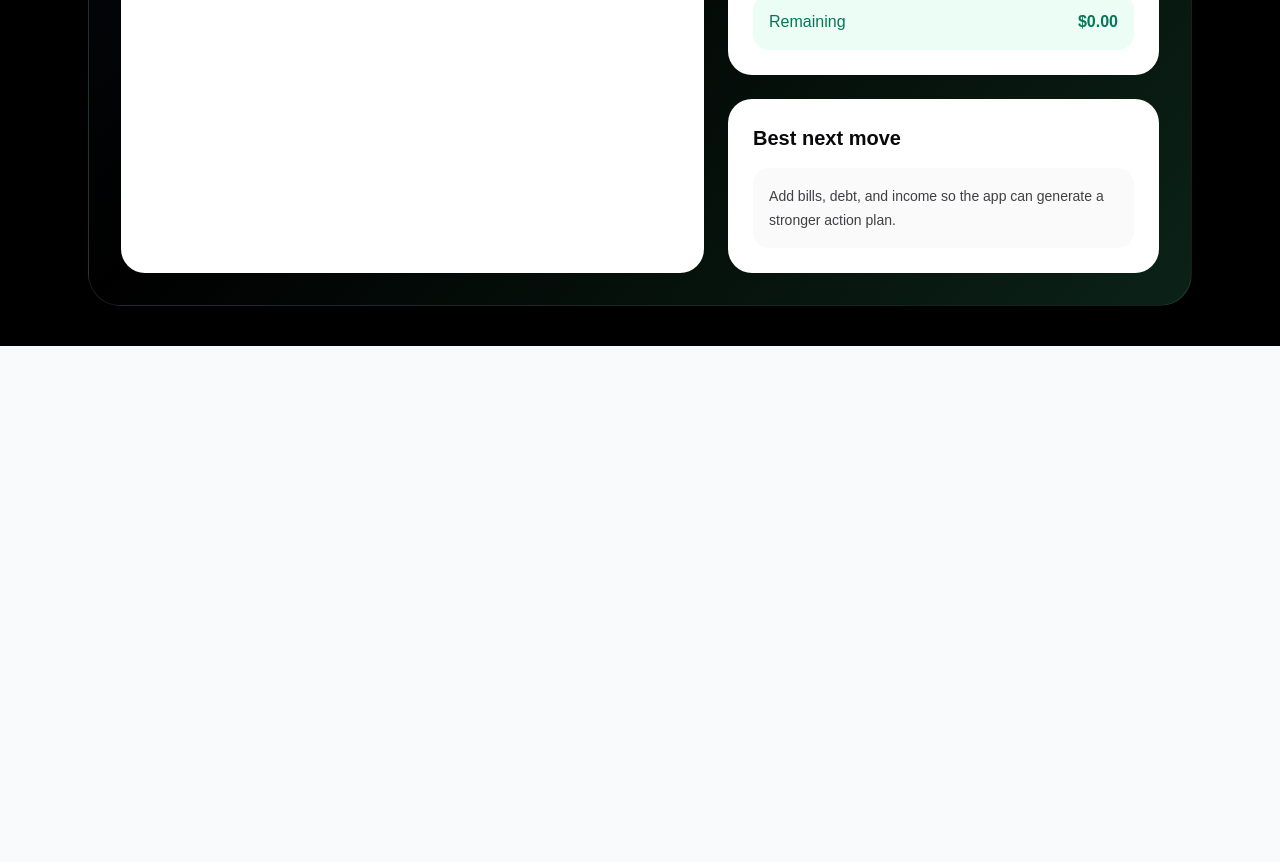
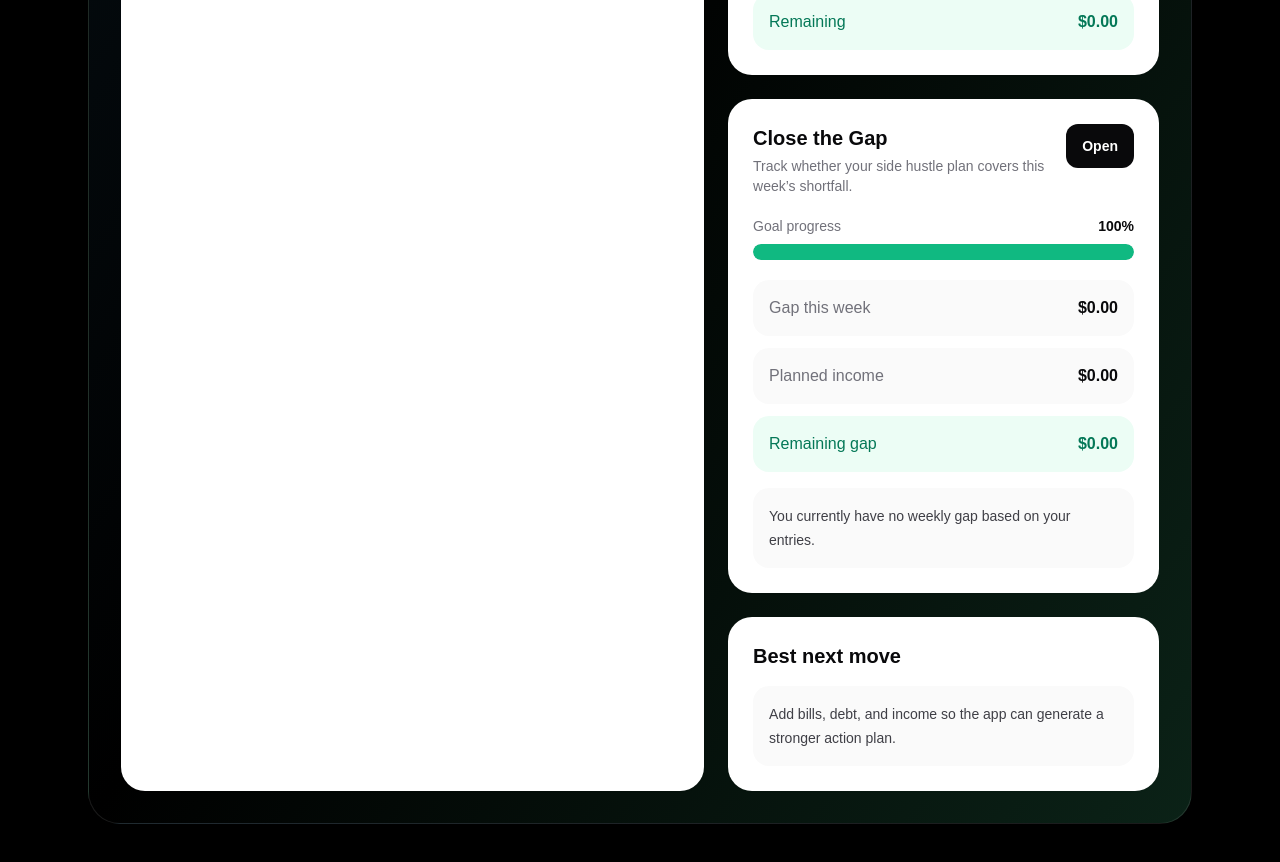
Before and after one commit to KristineMK72/money-control-saas, a Next.js app: page /dashboard in a window 1280 px wide. Shown: the part 940-1802 px from the top of the page. Before the commit the page ends 1286 px from the top, so only its background shows below. Built offline with nearby package versions, Linux system fonts and the light colour scheme; no server answers.

Commit message:
Update page.tsx

```diff
--- a/app/dashboard/page.tsx
+++ b/app/dashboard/page.tsx
@@ -16,9 +16,9 @@ type BillRow = {
   due_day: number | null;
 };
 
-type IncomeRow = { id: string; amount: number };
-type SpendRow = { id: string; amount: number };
-type PaymentRow = { id: string; amount: number };
+type IncomeRow = { id: string; amount: number; date_iso?: string };
+type SpendRow = { id: string; amount: number; date_iso?: string };
+type PaymentRow = { id: string; amount: number; date_iso?: string };
 
 type DebtRow = {
   id: string;
@@ -29,6 +29,17 @@ type DebtRow = {
   due_day: number | null;
   is_monthly: boolean | null;
   name: string;
+};
+
+type SideHustleRow = {
+  id: string;
+  user_id: string;
+  name: string;
+  income_type: "hourly" | "item" | "project" | "fixed";
+  rate: number;
+  planned_quantity: number;
+  note: string | null;
+  created_at: string;
 };
 
 type PriorityItem = {
@@ -44,6 +55,13 @@ type PriorityItem = {
 function startOfToday() {
   const d = new Date();
   d.setHours(0, 0, 0, 0);
+  return d;
+}
+
+function endOfWindow(daysFromNow: number) {
+  const d = startOfToday();
+  d.setDate(d.getDate() + daysFromNow);
+  d.setHours(23, 59, 59, 999);
   return d;
 }
 
@@ -153,6 +171,25 @@ function StatCard({
   );
 }
 
+function ProgressBar({ current, goal }: { current: number; goal: number }) {
+  const pct = goal <= 0 ? 100 : Math.min(100, Math.max(0, (current / goal) * 100));
+
+  return (
+    <div>
+      <div className="mb-2 flex items-center justify-between text-sm">
+        <span className="text-zinc-500">Goal progress</span>
+        <span className="font-semibold text-zinc-950">{pct.toFixed(0)}%</span>
+      </div>
+      <div className="h-4 overflow-hidden rounded-full bg-zinc-200">
+        <div
+          className="h-full rounded-full bg-emerald-500 transition-all"
+          style={{ width: `${pct}%` }}
+        />
+      </div>
+    </div>
+  );
+}
+
 export default function DashboardPage() {
   const [loading, setLoading] = useState(true);
   const [message, setMessage] = useState("");
@@ -160,10 +197,10 @@ export default function DashboardPage() {
 
   const [bills, setBills] = useState<BillRow[]>([]);
   const [debts, setDebts] = useState<DebtRow[]>([]);
-  const [incomeTotal, setIncomeTotal] = useState(0);
-  const [spendingTotal, setSpendingTotal] = useState(0);
-  const [paymentsTotal, setPaymentsTotal] = useState(0);
-  const [debtBalanceTotal, setDebtBalanceTotal] = useState(0);
+  const [incomeEntries, setIncomeEntries] = useState<IncomeRow[]>([]);
+  const [spendEntries, setSpendEntries] = useState<SpendRow[]>([]);
+  const [paymentEntries, setPaymentEntries] = useState<PaymentRow[]>([]);
+  const [sideHustles, setSideHustles] = useState<SideHustleRow[]>([]);
 
   useEffect(() => {
     async function loadDashboard() {
@@ -186,57 +223,56 @@ export default function DashboardPage() {
 
       setUserId(session.user.id);
 
-      const [billsRes, incomeRes, spendRes, paymentsRes, debtsRes] = await Promise.all([
+      const [
+        billsRes,
+        incomeRes,
+        spendRes,
+        paymentsRes,
+        debtsRes,
+        hustlesRes,
+      ] = await Promise.all([
         supabase.from("bills").select("*").order("created_at", { ascending: false }),
-        supabase.from("income_entries").select("id, amount"),
-        supabase.from("spend_entries").select("id, amount"),
-        supabase.from("payments").select("id, amount"),
+        supabase.from("income_entries").select("id, amount, date_iso"),
+        supabase.from("spend_entries").select("id, amount, date_iso"),
+        supabase.from("payments").select("id, amount, date_iso"),
         supabase.from("debts").select("*").order("created_at", { ascending: false }),
+        supabase.from("side_hustles").select("*").order("created_at", { ascending: false }),
       ]);
 
       if (billsRes.error) setMessage(billsRes.error.message);
       else setBills((billsRes.data || []) as BillRow[]);
 
-      if (!incomeRes.error) {
-        setIncomeTotal(
-          ((incomeRes.data || []) as IncomeRow[]).reduce(
-            (sum, row) => sum + Number(row.amount || 0),
-            0
-          )
-        );
-      }
-
-      if (!spendRes.error) {
-        setSpendingTotal(
-          ((spendRes.data || []) as SpendRow[]).reduce(
-            (sum, row) => sum + Number(row.amount || 0),
-            0
-          )
-        );
-      }
-
-      if (!paymentsRes.error) {
-        setPaymentsTotal(
-          ((paymentsRes.data || []) as PaymentRow[]).reduce(
-            (sum, row) => sum + Number(row.amount || 0),
-            0
-          )
-        );
-      }
-
-      if (!debtsRes.error) {
-        const rows = (debtsRes.data || []) as DebtRow[];
-        setDebts(rows);
-        setDebtBalanceTotal(
-          rows.reduce((sum, row) => sum + Number(row.balance || 0), 0)
-        );
-      }
+      if (!incomeRes.error) setIncomeEntries((incomeRes.data || []) as IncomeRow[]);
+      if (!spendRes.error) setSpendEntries((spendRes.data || []) as SpendRow[]);
+      if (!paymentsRes.error) setPaymentEntries((paymentsRes.data || []) as PaymentRow[]);
+      if (!debtsRes.error) setDebts((debtsRes.data || []) as DebtRow[]);
+      if (!hustlesRes.error) setSideHustles((hustlesRes.data || []) as SideHustleRow[]);
 
       setLoading(false);
     }
 
     loadDashboard();
   }, []);
+
+  const incomeTotal = useMemo(
+    () => incomeEntries.reduce((sum, row) => sum + Number(row.amount || 0), 0),
+    [incomeEntries]
+  );
+
+  const spendingTotal = useMemo(
+    () => spendEntries.reduce((sum, row) => sum + Number(row.amount || 0), 0),
+    [spendEntries]
+  );
+
+  const paymentsTotal = useMemo(
+    () => paymentEntries.reduce((sum, row) => sum + Number(row.amount || 0), 0),
+    [paymentEntries]
+  );
+
+  const debtBalanceTotal = useMemo(
+    () => debts.reduce((sum, row) => sum + Number(row.balance || 0), 0),
+    [debts]
+  );
 
   const priorities = useMemo(() => {
     const billItems = bills.map((bill) => {
@@ -271,6 +307,48 @@ export default function DashboardPage() {
   }, [bills, debts]);
 
   const remaining = incomeTotal - spendingTotal - paymentsTotal;
+
+  const weekEnd = endOfWindow(6);
+
+  const billsThisWeekTotal = useMemo(() => {
+    return bills
+      .map((bill) => ({
+        dueDate: effectiveBillDueDate(bill),
+        amount: effectiveBillAmount(bill),
+      }))
+      .filter((bill) => {
+        const due = parseDateSafe(bill.dueDate);
+        return due && due <= weekEnd;
+      })
+      .reduce((sum, bill) => sum + bill.amount, 0);
+  }, [bills, weekEnd]);
+
+  const debtThisWeekTotal = useMemo(() => {
+    return debts
+      .map((debt) => ({
+        dueDate: effectiveDebtDueDate(debt),
+        amount: effectiveDebtAmount(debt),
+      }))
+      .filter((debt) => {
+        const due = parseDateSafe(debt.dueDate);
+        return due && due <= weekEnd;
+      })
+      .reduce((sum, debt) => sum + debt.amount, 0);
+  }, [debts, weekEnd]);
+
+  const gapThisWeek = Math.max(
+    0,
+    billsThisWeekTotal + debtThisWeekTotal + spendingTotal + paymentsTotal - incomeTotal
+  );
+
+  const plannedIncome = useMemo(() => {
+    return sideHustles.reduce(
+      (sum, row) => sum + Number(row.rate || 0) * Number(row.planned_quantity || 0),
+      0
+    );
+  }, [sideHustles]);
+
+  const remainingGap = Math.max(0, gapThisWeek - plannedIncome);
 
   return (
     <main className="min-h-screen bg-black text-white">
@@ -309,6 +387,12 @@ export default function DashboardPage() {
                 Spending
               </a>
               <a
+                href="/payments"
+                className="rounded-xl border border-white/15 bg-white/5 px-4 py-3 text-sm font-semibold text-white hover:bg-white/10"
+              >
+                Payments
+              </a>
+              <a
                 href="/debt"
                 className="rounded-xl border border-white/15 bg-white/5 px-4 py-3 text-sm font-semibold text-white hover:bg-white/10"
               >
@@ -321,16 +405,16 @@ export default function DashboardPage() {
                 Forecast
               </a>
               <a
-  href="/payments"
-  className="rounded-xl border border-white/15 bg-white/5 px-4 py-3 text-sm font-semibold text-white hover:bg-white/10"
->
-  Payments
-</a>
-              <a
                 href="/crisis"
                 className="rounded-xl border border-white/15 bg-white/5 px-4 py-3 text-sm font-semibold text-white hover:bg-white/10"
               >
                 Crisis Mode
+              </a>
+              <a
+                href="/income-plan"
+                className="rounded-xl border border-white/15 bg-white/5 px-4 py-3 text-sm font-semibold text-white hover:bg-white/10"
+              >
+                Close the Gap
               </a>
             </div>
           </div>
@@ -428,6 +512,50 @@ export default function DashboardPage() {
               </div>
 
               <div className="rounded-3xl border border-white/10 bg-white p-6 text-zinc-950 shadow-sm">
+                <div className="flex items-start justify-between gap-3">
+                  <div>
+                    <h2 className="text-xl font-black">Close the Gap</h2>
+                    <p className="mt-1 text-sm text-zinc-500">
+                      Track whether your side hustle plan covers this week’s shortfall.
+                    </p>
+                  </div>
+                  <a
+                    href="/income-plan"
+                    className="rounded-xl bg-zinc-950 px-4 py-3 text-sm font-semibold text-white hover:bg-black"
+                  >
+                    Open
+                  </a>
+                </div>
+
+                <div className="mt-5">
+                  <ProgressBar current={plannedIncome} goal={gapThisWeek} />
+                </div>
+
+                <div className="mt-5 grid gap-3">
+                  <div className="flex items-center justify-between rounded-2xl bg-zinc-50 p-4">
+                    <span className="text-zinc-500">Gap this week</span>
+                    <span className="font-bold">{formatUSD(gapThisWeek)}</span>
+                  </div>
+                  <div className="flex items-center justify-between rounded-2xl bg-zinc-50 p-4">
+                    <span className="text-zinc-500">Planned income</span>
+                    <span className="font-bold">{formatUSD(plannedIncome)}</span>
+                  </div>
+                  <div className="flex items-center justify-between rounded-2xl bg-emerald-50 p-4">
+                    <span className="text-emerald-700">Remaining gap</span>
+                    <span className="font-bold text-emerald-700">{formatUSD(remainingGap)}</span>
+                  </div>
+                </div>
+
+                <div className="mt-4 rounded-2xl bg-zinc-50 p-4 text-sm leading-6 text-zinc-700">
+                  {gapThisWeek === 0
+                    ? "You currently have no weekly gap based on your entries."
+                    : remainingGap === 0
+                    ? "Your current income plan covers the full gap."
+                    : `You still need ${formatUSD(remainingGap)} to fully cover this week.`}
+                </div>
+              </div>
+
+              <div className="rounded-3xl border border-white/10 bg-white p-6 text-zinc-950 shadow-sm">
                 <h2 className="text-xl font-black">Best next move</h2>
                 <div className="mt-4 rounded-2xl bg-zinc-50 p-4 text-sm leading-6 text-zinc-700">
                   {priorities.length > 0
```
